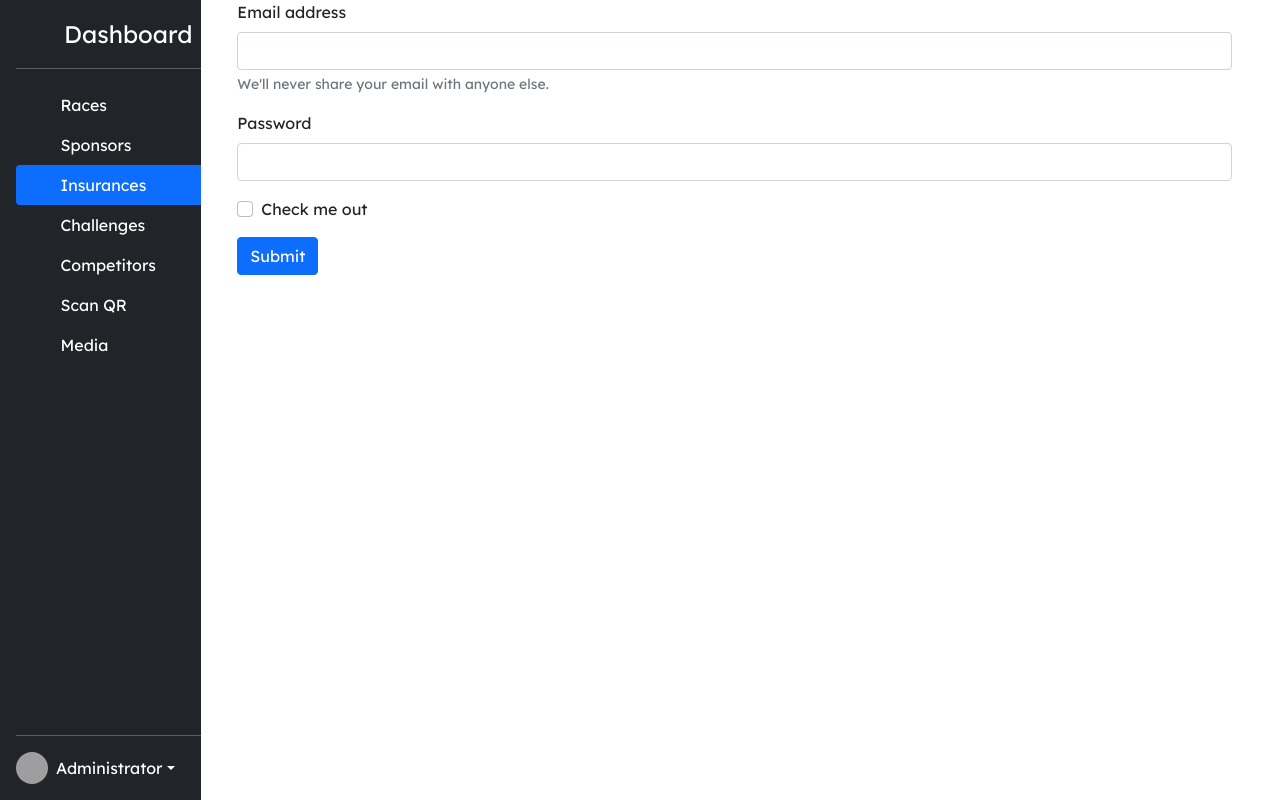
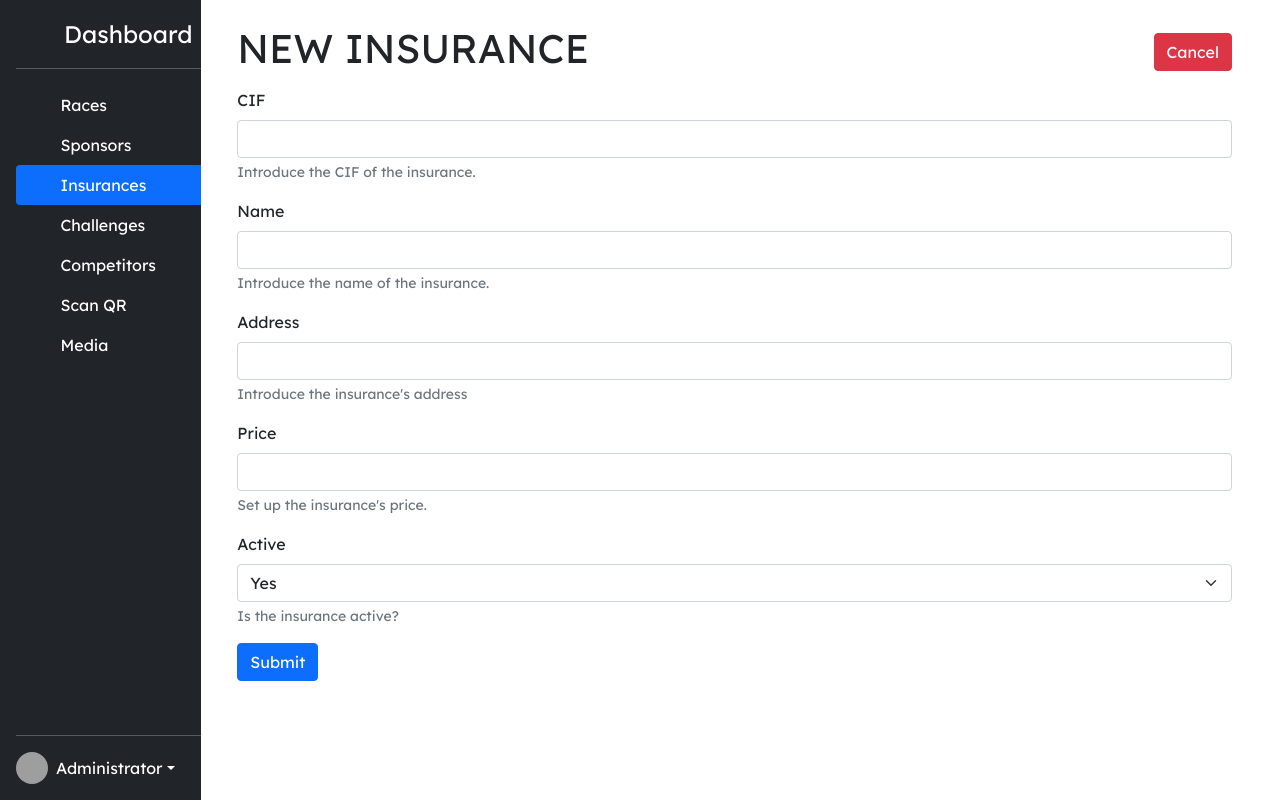
Before and after one commit to efuentes21/Strix-v2, a Laravel app: page /insurance/create in a window 1280 px wide. Run offline with Laravel 10, Linux system fonts and the light colour scheme; some web fonts are replaced; grey boxes are pictures that could not be loaded.

Commit message:
crud insurance and sponsor

```diff
--- a/app/Http/Controllers/InsuranceController.php
+++ b/app/Http/Controllers/InsuranceController.php
@@ -5,6 +5,8 @@ namespace App\Http\Controllers;
 use App\Models\Insurance;
 use App\Http\Requests\StoreInsuranceRequest;
 use App\Http\Requests\UpdateInsuranceRequest;
+use Illuminate\Http\Request;
+use Exception;
 
 class InsuranceController extends Controller
 {
@@ -28,9 +30,23 @@ class InsuranceController extends Controller
     /**
      * Store a newly created resource in storage.
      */
-    public function store(StoreInsuranceRequest $request)
+    public function store(Request $request)
     {
-        //
+        $validatedData = $request->validate([
+            'cif' => 'required|string|max:9',
+            'name' => 'required|string|max:255',
+            'address' => 'required|string|max:255',
+            'price' => 'nullable|numeric',
+            'active' => 'required|boolean'
+        ]);
+
+        try {
+            $insurance = Insurance::create($validatedData);
+        } catch (Exception $e) {
+            return redirect()->back()->with('error', $e->getMessage());
+        }
+
+        return redirect()->route('insurance.index');
     }
 
     /**
@@ -46,15 +62,37 @@ class InsuranceController extends Controller
      */
     public function edit(Insurance $insurance)
     {
-        //
+        return view('admin.insurances.edit', compact('insurance'));
     }
 
     /**
      * Update the specified resource in storage.
      */
-    public function update(UpdateInsuranceRequest $request, Insurance $insurance)
+    public function update(Request $request, String $id)
     {
-        //
+        $insurance = Insurance::findOrFail($id);
+
+        $request->validate([
+            'cif' => 'required',
+            'name' => 'required',
+            'address' => 'required',
+            'price' => 'required',
+            'active' => 'required',
+        ]);
+
+        try {
+            $insurance->cif = $request->input('cif');
+            $insurance->name = $request->input('name');
+            $insurance->address = $request->input('address');
+            $insurance->price = $request->input('price');
+            $insurance->active = $request->input('active');
+
+            $insurance->update();
+        } catch (Exception $e) {
+            return redirect()->back()->with('error', $e->getMessage());
+        }
+
+        return redirect()->route('insurance.index')->with('success', 'Insurance updated successfully');
     }
 
     /**
--- a/resources/views/admin/insurances/create.blade.php
+++ b/resources/views/admin/insurances/create.blade.php
@@ -1,16 +1,52 @@
-<form class="container">
+<div class="container">
+  <div class="row mt-4 mb-2">
+    <div class="col-md-10">
+        <h1>NEW INSURANCE</h1>
+    </div>
+    <div class="col-md-2 d-flex align-items-center justify-content-end">
+        <a href="{{ route('insurance.index') }}" class="btn btn-danger">Cancel</a>
+    </div>
+  </div>
+  @if ($errors->any())
+    <div class="alert alert-danger">
+      <ul>
+        @foreach ($errors->all() as $error)
+          <li>{{ $error }}</li>
+        @endforeach
+      </ul>
+    </div>
+  @endif
+  <form action="{{ route('insurance.store') }}" method="POST" enctype="multipart/form-data" class="mb-3">
+    @csrf
     <div class="mb-3">
-    <label for="exampleInputEmail1" class="form-label">Email address</label>
-    <input type="email" class="form-control" id="exampleInputEmail1" aria-describedby="emailHelp">
-    <div id="emailHelp" class="form-text">We'll never share your email with anyone else.</div>
+      <label for="cif" class="form-label">CIF</label>
+      <input type="text" class="form-control" id="cif" name="cif" aria-describedby="cif-help">
+      <div id="cif-help" class="form-text">Introduce the CIF of the insurance.</div>
     </div>
     <div class="mb-3">
-    <label for="exampleInputPassword1" class="form-label">Password</label>
-    <input type="password" class="form-control" id="exampleInputPassword1">
+      <label for="name" class="form-label">Name</label>
+      <input type="text" class="form-control" id="name" name="name" aria-describedby="name-help">
+      <div id="name-help" class="form-text">Introduce the name of the insurance.</div>
     </div>
-  <div class="mb-3 form-check">
-    <input type="checkbox" class="form-check-input" id="exampleCheck1">
-    <label class="form-check-label" for="exampleCheck1">Check me out</label>
+    <div class="mb-3">
+      <label for="address" class="form-label">Address</label>
+      <input type="text" class="form-control" id="address" name="address" aria-describedby="address-help">
+      <div id="address-help" class="form-text">Introduce the insurance's address</div>
     </div>
+    <div class="mb-3">
+      <label for="price" class="form-label">Price</label>
+      <input type="number" class="form-control" id="price" name="price" aria-describedby="price-help" required>
+      <div id="price-help" class="form-text">Set up the insurance's price.</div>
+    </div>
+    <div class="mb-3">
+      <label for="active" class="form-label">Active</label>
+      <select id="active" name="active" aria-describedby="active-help" class="form-select" aria-label="Select if the insurance is active or not" required>
+        <option value="1" selected>Yes</option>
+        <option value="0">No</option>
+      </select>
+      <div id="active-help" class="form-text">Is the insurance active?</div>
+    </div>
+
     <button type="submit" class="btn btn-primary">Submit</button>
   </form>
+</div>
--- a/resources/views/admin/sponsors/sponsors.blade.php
+++ b/resources/views/admin/sponsors/sponsors.blade.php
@@ -19,7 +19,7 @@
                         <th>Address</th>
                         <th>Logo</th>
                         <th>Principal</th>
-                        <th>&nbsp;</th>
+                        <th class="invisible">Edit</th>
                     </tr>
                 </thead>
                 <tbody>
--- a/routes/web.php
+++ b/routes/web.php
@@ -32,9 +32,13 @@ Route::get('admin/sponsors', [SponsorController::class, 'index'])->name('sponsor
 Route::get('sponsor/create', [SponsorController::class, 'create'])->name('sponsor.create');
 Route::get('sponsor/edit/{sponsor}', [SponsorController::class, 'edit'])->name('sponsor.edit');
 Route::put('sponsor/update{sponsor}', [SponsorController::class, 'update'])->name('sponsor.update');
+Route::post('sponsor/store', [SponsorController::class, 'store'])->name('sponsor.store');
 
 Route::get('admin/insurances', [InsuranceController::class, 'index'])->name('insurance.index');
 Route::get('insurance/create', [InsuranceController::class, 'create'])->name('insurance.create');
+Route::get('insurance/edit/{insurance}', [InsuranceController::class, 'edit'])->name('insurance.edit');
+Route::put('insurance/update{insurance}', [InsuranceController::class, 'update'])->name('insurance.update');
+Route::post('insurance/store', [InsuranceController::class, 'store'])->name('insurance.store');
 
 Route::get('admin/challenges', [ChallengeController::class, 'index'])->name('challenge.index');
 Route::get('challenge/create', [ChallengeController::class, 'create'])->name('challenge.create');
```
Also changed, not shown: app/Http/Controllers/SponsorController.php (+23 -2 lines), resources/views/admin/competitors/competitors.blade.php (+12 -14 lines), resources/views/admin/insurances/edit.blade.php (added, +9 -0 lines), resources/views/admin/insurances/insurances.blade.php (+10 -14 lines), resources/views/admin/insurances/update.blade.php (added, +59 -0 lines), resources/views/admin/sponsors/create.blade.php (+28 -3 lines), resources/views/admin/sponsors/update.blade.php (+23 -2 lines), public/images/1709750573_python_and_check_logo.jpg (added). Lines whose indentation alone changed are shown as unchanged.
